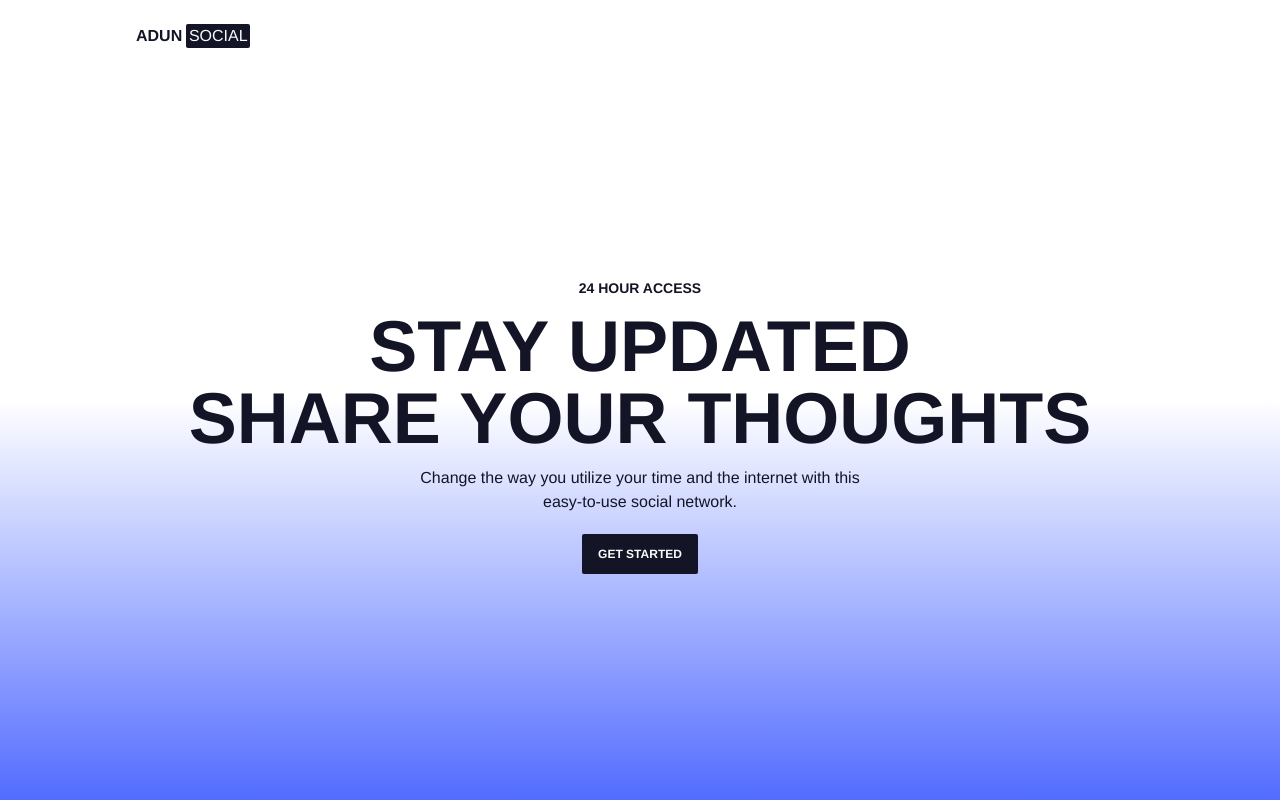
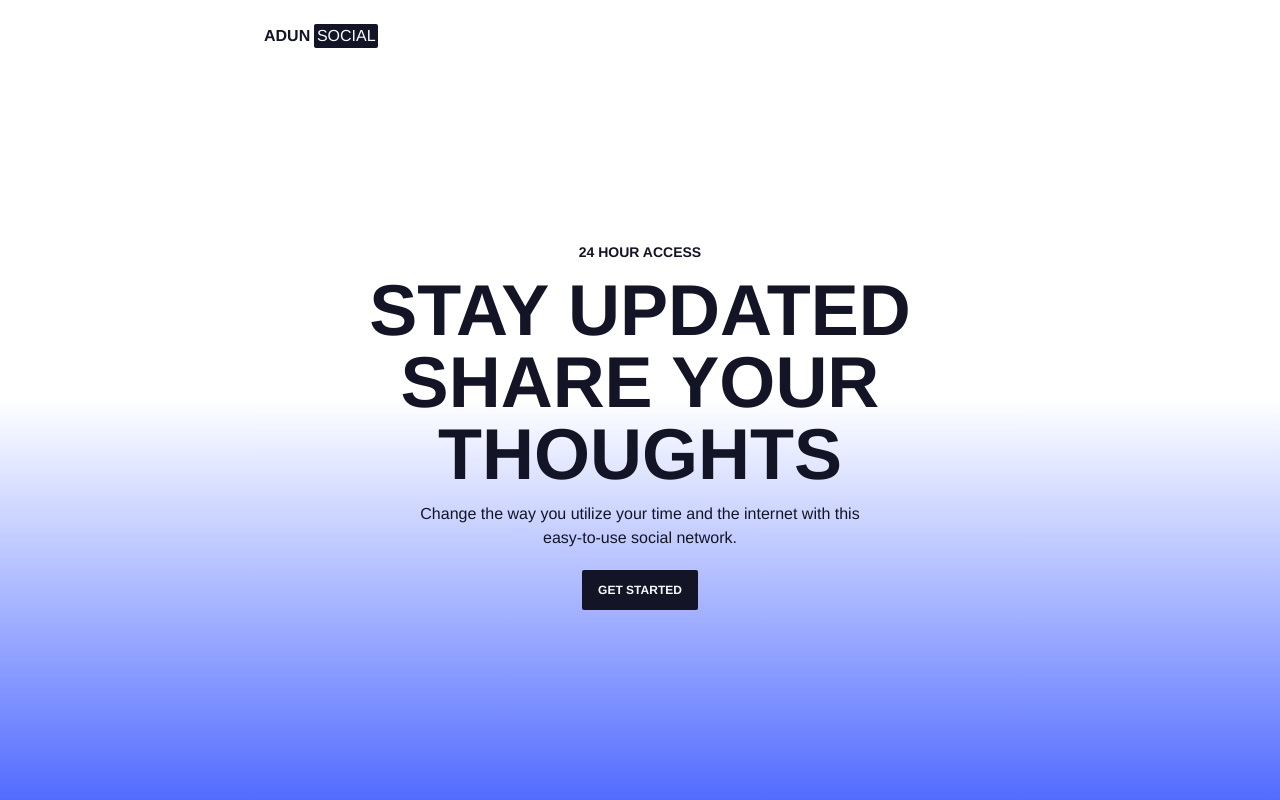
Before and after one commit to RichGod93/ADUN-SOCIAL-OPEN-SOURCE, a Next.js app: page / in a window 1280 px wide. Built offline with nearby package versions, Linux system fonts and the light colour scheme; no server answers.

Commit message:
styling: padding

```diff
--- a/src/components/landingPage/Hero.tsx
+++ b/src/components/landingPage/Hero.tsx
@@ -5,7 +5,7 @@ import Link from "next/link";
 const Hero = () => {
     return (
         <div
-            className="h-screen flex flex-col"
+            className="h-screen flex flex-col px-5 md:px-32 lg:px-32 "
         >
             <div className="self-start pt-3 lg:pt-5"><Logo /></div>
             <div className="flex md:lg:flex-1 items-center justify-center mt-32 md:lg:mt-0">
```
